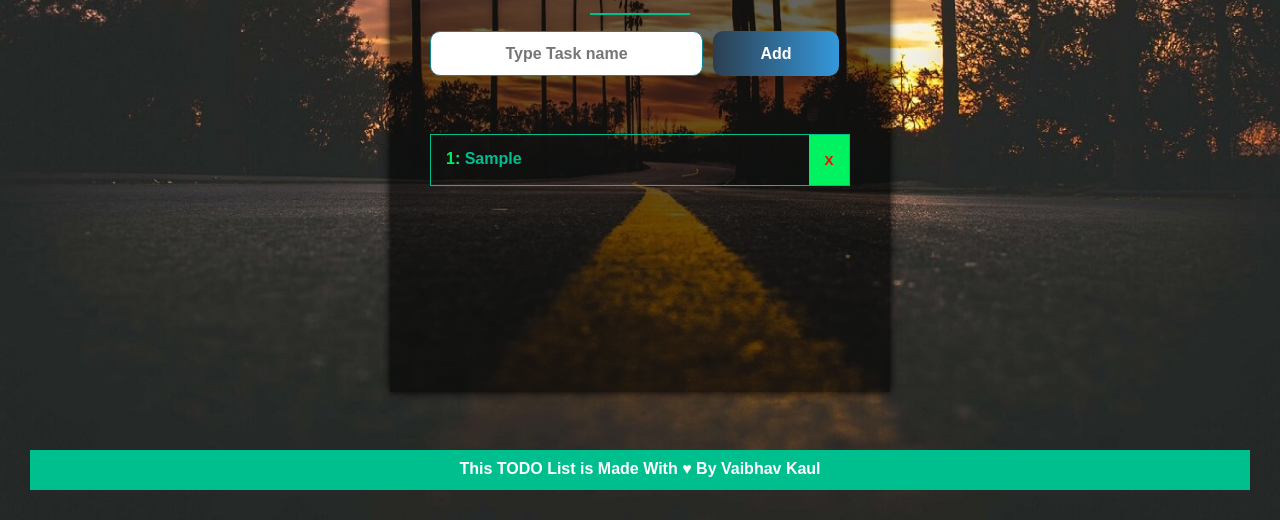
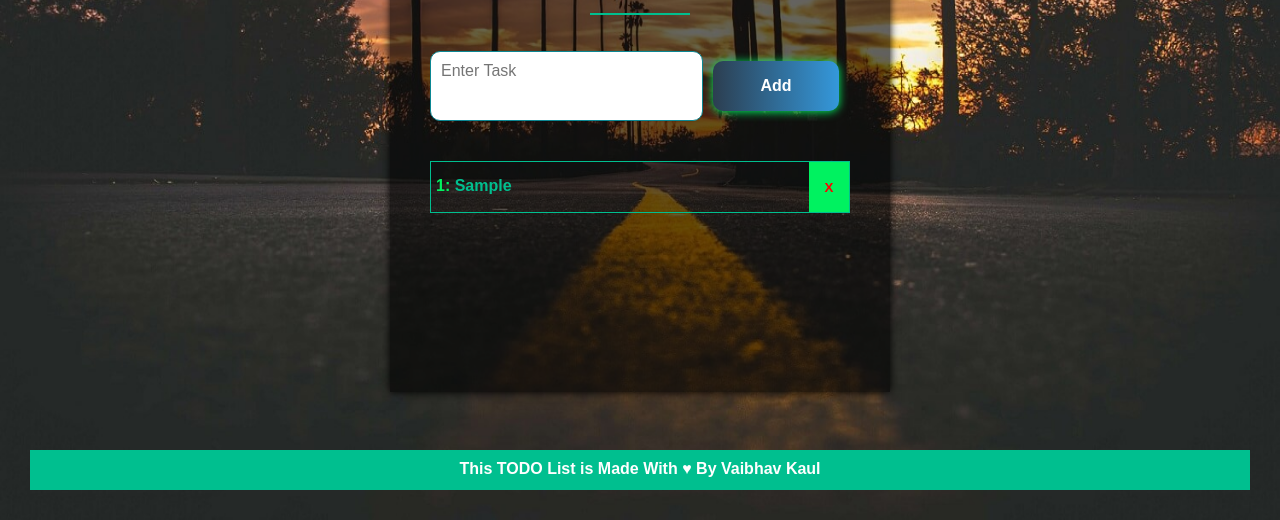
Before and after one commit to vaibhavkaul69/Task-List, a plain HTML site: page index.html in a window 1280 px wide. Both pictures are taken after typing "Sample" into the empty fields and a click on the input "Add". Shown: the part 288-808 px from the top of the page. Drawn offline with Linux system fonts and the light colour scheme.

Commit message:
Styling corrected

```diff
--- a/app.js
+++ b/app.js
@@ -1,8 +1,9 @@
+
 //Here we select the input whose value will be the name of new create list whithin list container.
 var addItemBtn=document.querySelector('input[type="submit"]');
 
 //Here we select the add button that adds the the value of above input to list container.
-var inputItemName=document.querySelector('input[type="text"]');
+var inputItemName=document.querySelector('.inputName');
 
 //Trigger an click event when we click the add buttton and call addListItem() function.
 addItemBtn.addEventListener('click',addListItem);
@@ -19,10 +20,10 @@ listContainer.addEventListener('click',deleteListItem);
         //This prevents the data of list from deleting when the function finishes its work.
         ev.preventDefault();
 
-        if(inputItemName.value=="" || inputItemName.value==" ")
+        if(inputItemName.value=="" || inputItemName.value==" "  )
         {
             //Display an error message on the webpage.
-            document.getElementById('errorMessage').innerHTML='<img src="error-image.jpg" class="error-img" alt="Hindustani Bhau"/>'+'<h4>Please Enter Some Value In The Text-Box.</h4>';
+            document.getElementById('errorMessage').innerHTML='<h4 style="background:#00f260; border:3px solid #c31432;">Please Enter Some Value In The Text-Box.</h4>';
         }
         else
         {
@@ -71,4 +72,13 @@ listContainer.addEventListener('click',deleteListItem);
    //WHen the body loads then fetch the list items from the local storage and append them in the list container.
     document.body.onload=()=>{
        listContainer.innerHTML=JSON.parse(localStorage.getItem('localListItems'));
+       let listItemName=document.getElementsByTagName('li');
+        console.log("The number of list items are : "+listItemName.length);
+       inputItemName.focus();
+
     }
+
+        let a=[1,2,3];
+        console.log(a);
+        a[40]=123;
+        console.log(a);
--- a/index.html
+++ b/index.html
@@ -4,6 +4,7 @@
         <title>Task-Maker</title>
         <link rel="icon" href="app-icon.png"/>
         <meta name="viewport" content="width=device-width,initial-scale=1.0"/>
+
         <link rel="stylesheet" href="style.css"/>
          <!--Web app manfest file for android devices-->
         <link rel="manifest" href="manifest.json" />
@@ -26,9 +27,9 @@
             <form class="inputListName" name="form-input" accept="index.html" >
                 <h4 class="addItemHeading">Add Items To The List</h4>
                 <hr/>
-                <input type="text" class="inputName" placeholder="Type Task name"/>
+                <div id="errorMessage"></div>
+                <textarea  class="inputName" placeholder="Enter Task"></textarea>
                 <input type="submit" class="submitName" value="Add"/>
-                <p id="errorMessage"></p>
             </form>
             <ul id="listContainer"></ul>
         </div>
@@ -36,6 +37,7 @@
             <h4>This TODO List is Made With &hearts; By Vaibhav Kaul</h4>
         </footer>
     </body>
+
     <script>
         //Check if the service worker exists in the navigator object.
         if ("serviceWorker" in navigator)
@@ -48,6 +50,8 @@
             .catch(err => console.log("service worker not registered", err))
         })
     }
+
   </script>
+
     <script  src="app.js"></script>
 </html>
--- a/style.css
+++ b/style.css
@@ -31,6 +31,7 @@ body
 {
     margin:0.5rem auto;
     min-width:100%;
+    height:auto;
 }
 .inputListName > .addItemHeading
 {
@@ -47,13 +48,15 @@ body
     margin:1rem auto;
 }
 
-.inputListName > input[type="text"]
+.inputListName > .inputName
 {
-    height:45px;
+    height:70px;
+    overflow-y:auto;
+    resize: none;
     width:65%;
     font-size: 1rem;
     float:left;
-    text-align:center;
+    text-align:left;
     color:#00bf8f;
     font-weight: bolder;
     border:1px solid #0b8793;
@@ -65,51 +68,56 @@ body
 }
 .inputListName > input[type="submit"]
 {
-    height:45px;
+    height:50px;
     width:30%;
     margin-left:10px;
+    margin-top:10px;
     float:left;
     border:none;
     background:linear-gradient(to right,#2c3e50,#3498db);
+    filter: drop-shadow(0px 1px 5px #00f260 );
     color:#fff;
     font-weight:bold;
     border-radius:10px;
     font-size: 1rem;
     transition: all 0.5s ease-in-out;
 }
+.inputListName > .inputName::placeholder
+{
+   font-weight:lighter;
+}
 .inputListName > input[type="submit"]:hover
 {
     color:white;
     background:linear-gradient(to right,#00bf8f,#00f260);
+    filter: drop-shadow(0px 1px 5px #3498db);
 }
 #errorMessage
 {
     color:#c31432;
-    position: relative;
-    top:10px;
     font-weight: bold;
-    display: flex;
-    flex-direction: column;
-    justify-content: center;
-    align-items: center;
+    display:block;
+    margin-top:1rem;
 }
-.error-img
-{
-    height:80px;
-    width:80px;
-    border-radius: 20px;
-}
+
 #listContainer
 {
     counter-reset: section;
+    margin-top: 5rem;
 }
  #listContainer > li
 {
     list-style-type: none;
     width:100%;
-    padding:15px;
+    padding-top:15px;
+    padding-right:45px;
+    padding-bottom:15px;
+    padding-left:5px;
+    position: relative;
     min-height:52px;
     margin-top:10px;
+    text-align:left;
+    word-break:break-all;
     border:1px solid #00bf8f;
     color:#00bf8f;
     font-weight: bolder;
@@ -118,17 +126,17 @@ body
     counter-increment: section;
     content: counter(section) ": ";
     color:#00f260;
+    width: 0px;
   }
 #listContainer > li >.closeBtn
 {
-    float:right;
+    position: absolute;
     color:red;
+    right:0;
+    top:0;
     border:none;
-    height:50px;
+    height:100%;
     width:40px;
-    position:relative;
-    top:-15px;
-    right:-15px;
     font-weight: bolder;
     text-align: center;
     background:#00f260;
```
